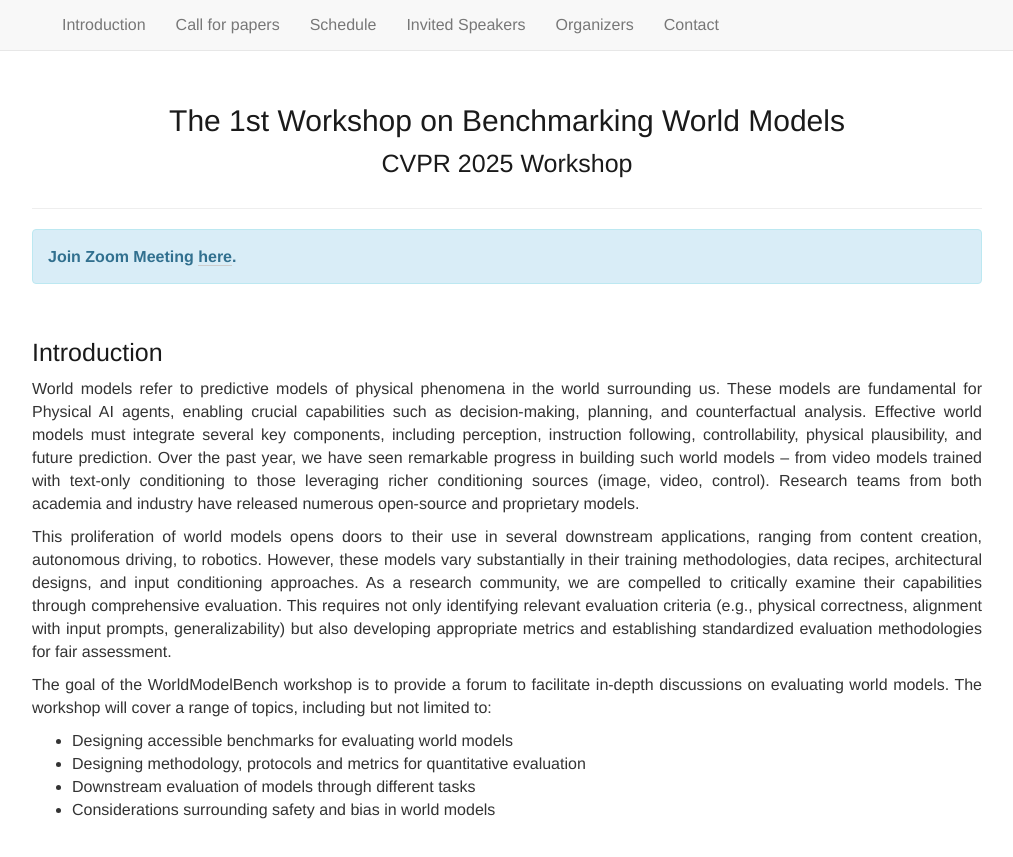
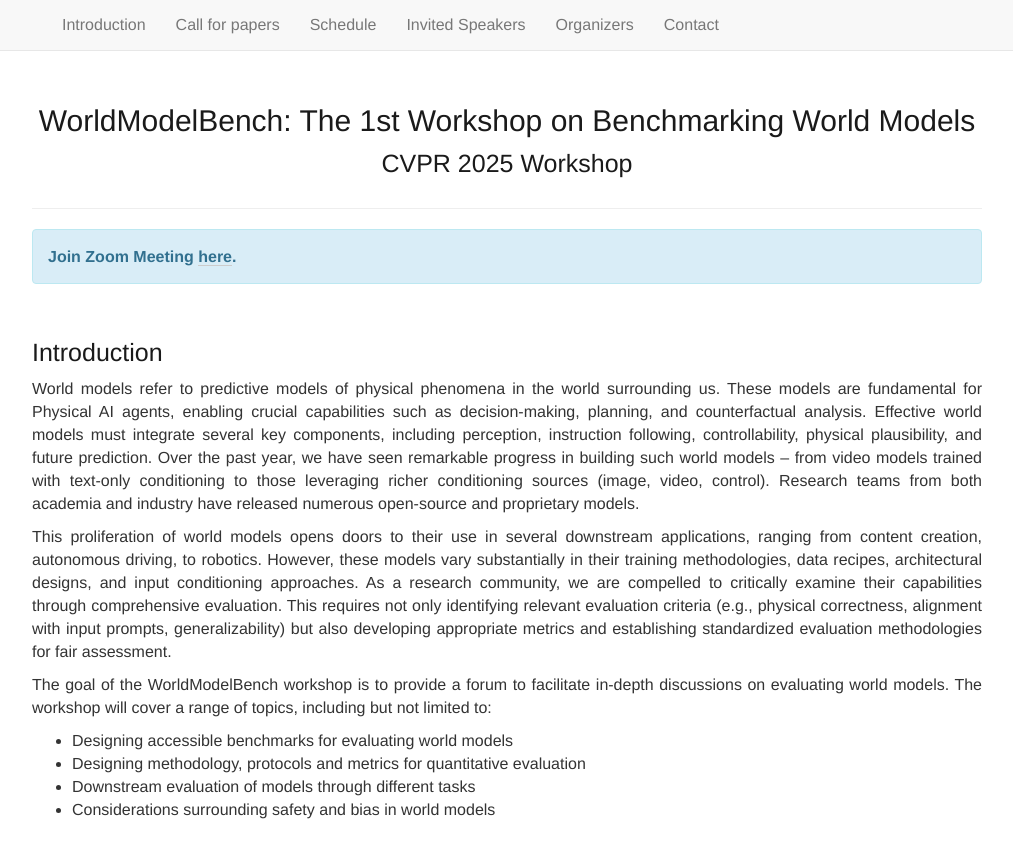
Before and after one commit to worldmodelbench/worldmodelbench.github.io, a plain HTML site: page index.html in a window 1280 px wide. Shown: the top 857 px of the page, without its empty margins (133-1146 px from the left). Drawn offline with nearby package versions, Linux system fonts and the light colour scheme; some packages are replaced by stand-ins of ours; a script that the page names is missing.

Commit message:
Update index.html

```diff
--- a/index.html
+++ b/index.html
@@ -93,7 +93,7 @@
           <p><br /></p>
 <div class="row">
   <div class="col-xs-12">
-    <center><h1>The 1st Workshop on Benchmarking World Models</h1></center>
+    <center><h1>WorldModelBench: The 1st Workshop on Benchmarking World Models</h1></center>
     <center><h2>CVPR 2025 Workshop</h2></center>
     <!-- <center>Room xx - June xx (8:00 - 12:00 am), 2025</center> -->
   </div>
```
